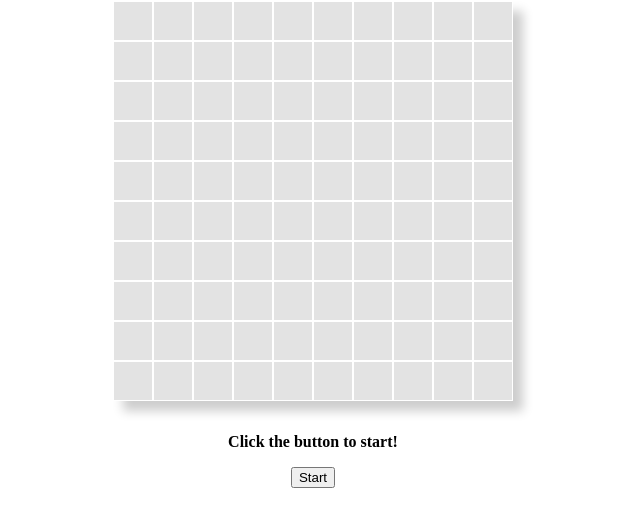
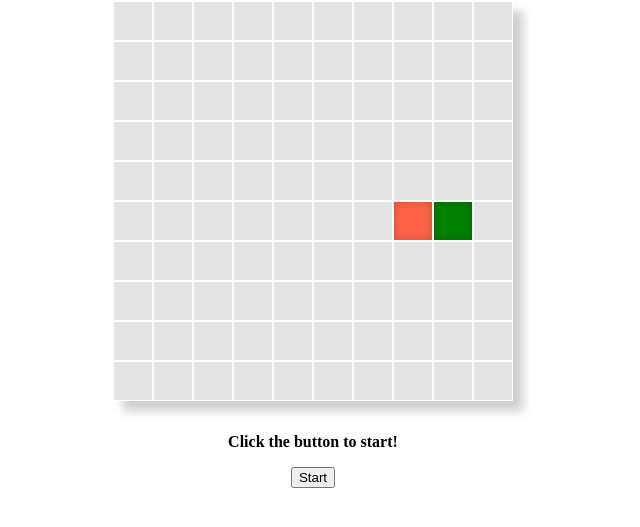
Before and after one commit to MaxFlower/snake-game, a website built with Vite: page src/index.html in a window 1280 px wide. Shown: the part 79-606 px from the top of the page, without its empty margins (327-967 px from the left). Built offline with nearby package versions, Linux system fonts and the light colour scheme.

Commit message:
feat: put snake on the board, update field

```diff
--- a/src/main.js
+++ b/src/main.js
@@ -14,9 +14,12 @@ const FIELD_SIZE = 10;
  *  Game state
  *
  *  @type cell {string: 'empty', 'apple', 'snake'}
- *  virtualField {cell[][]}
+ *  @type cellCoordinate {row: number, col: number}
+ *  @var virtualField {cell[][]}
+ *  @var snakeCells {cellCoordinate[]}
  */
 let virtualField = [];
+let snakeCells = [];
 
 /**
  * Create a virtual field array with empty state and draw cells
@@ -41,6 +44,7 @@ function initNewField() {
 /**
  * Find empty cell on the field
  * and return a tuple of coordinates
+ * @private
  * @return {number[]}
  */
 function getEmptyCell() {
@@ -63,6 +67,56 @@ function putApple() {
 }
 
 /**
+ * Put the snake at the random empty cell
+ * @return {void}
+ */
+function putSnake() {
+    const [snakeR, snakeC] = getEmptyCell();
+    virtualField[snakeR][snakeC] = 'snake';
+    snakeCells = [[snakeR, snakeC]];
+}
+
+/**
+ * @private
+ * @param cell {HTMLElement}
+ * @param name {string}
+ * @return {void}
+ */
+function removeClass(cell, name) {
+    if (cell.classList.contains(name)) {
+        cell.classList.remove(name);
+    }
+}
+
+/**
+ * Update DOM elements based on state of virtualField
+ * @return {void}
+ */
+function updateField() {
+    for (let r = 0; r < FIELD_SIZE; r++) {
+        for (let c = 0; c < FIELD_SIZE; c++) {
+            const cell = document.querySelector(`div[data-row="${r}"][data-col="${c}"]`);
+
+            switch (virtualField[r][c]) {
+                case 'apple':
+                    removeClass(cell, 'snake');
+                    cell.classList.add('apple');
+                    break;
+                case 'snake':
+                    removeClass(cell, 'apple');
+                    cell.classList.add('snake');
+                    break;
+                case 'empty':
+                    removeClass(cell, 'snake');
+                    removeClass(cell, 'apple');
+                    break;
+                default:
+            }
+        }
+    }
+}
+
+/**
  * Game process
  *
  * 1. build the game field
@@ -75,3 +129,6 @@ function putApple() {
 
 initNewField(); // step 1
 putApple(); // step 2
+putSnake(); // step 3
+
+updateField(); // re-render the game field with apple and snake
--- a/src/styles.css
+++ b/src/styles.css
@@ -36,6 +36,12 @@ body {
 
 #field .cell.apple {
     background-color: tomato;
+    box-shadow: inset 0 0 10px rgba(0,0,0, 0.2);
+}
+
+#field .cell.snake {
+    background-color: green;
+    box-shadow: inset 0 0 10px rgba(0,0,0, 0.2);
 }
 
 #game-status {
```
